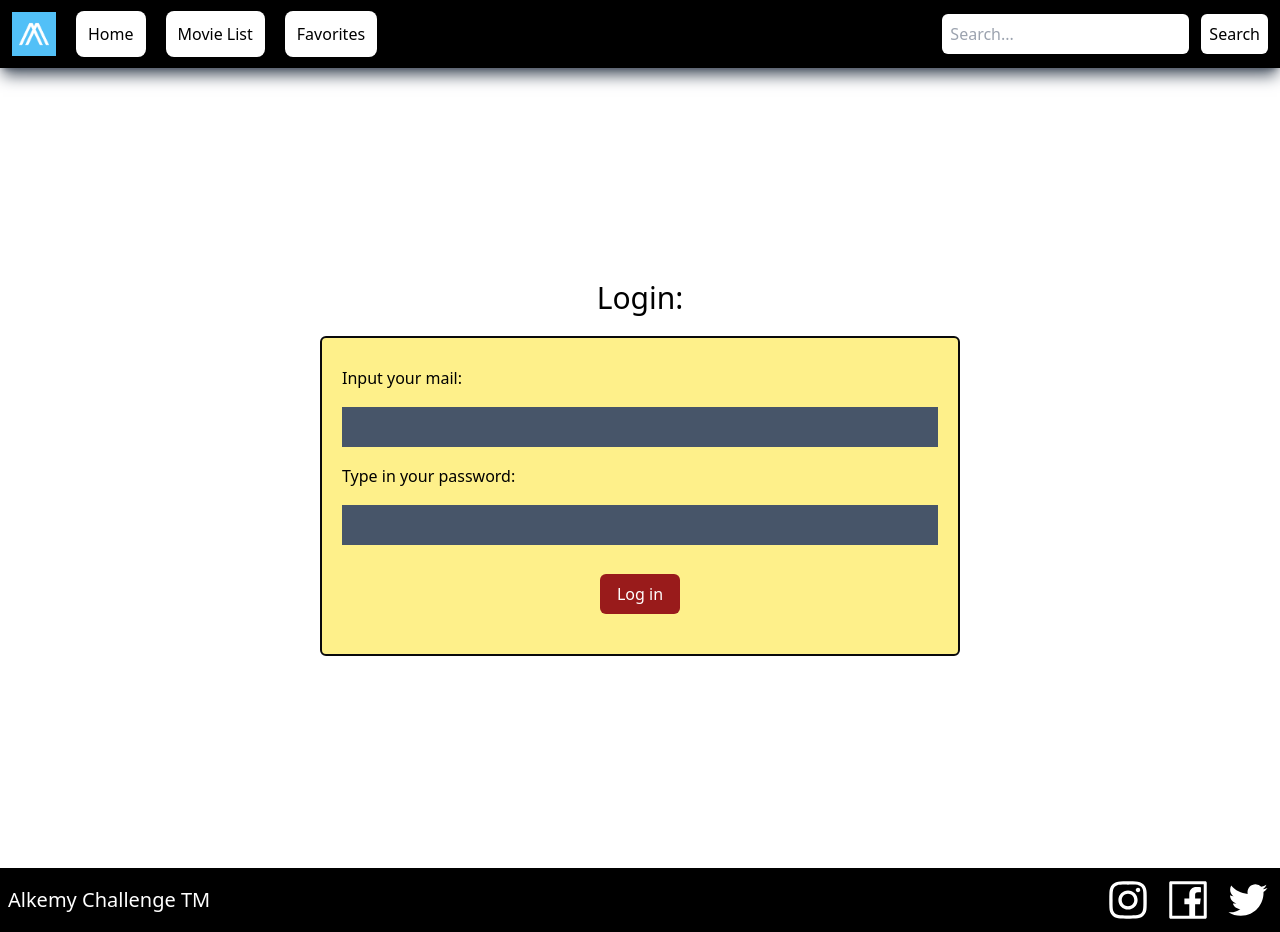
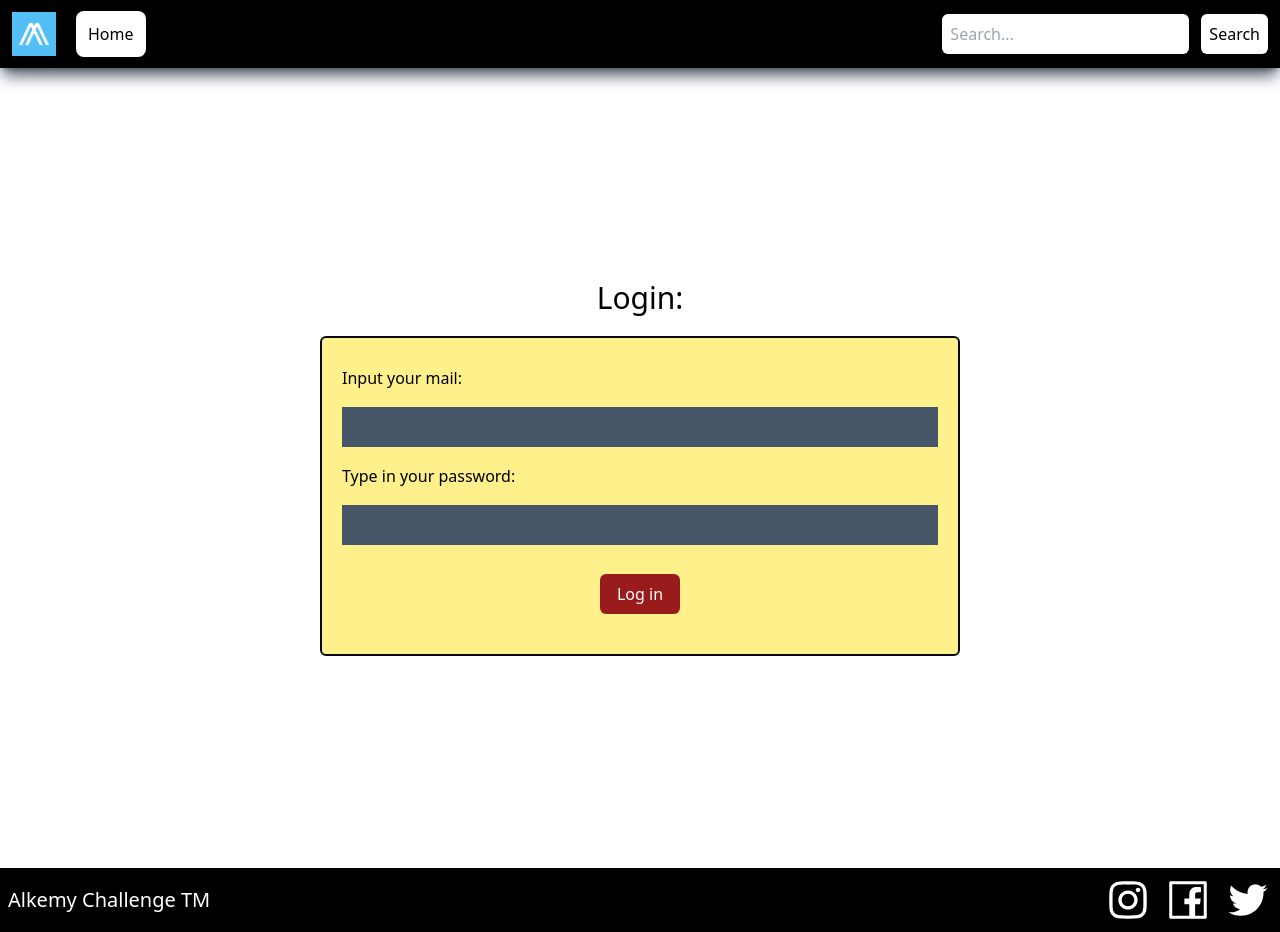
Before and after one commit to JohnFScha/movieSearchApp, a React (Create React App) app: page / in a window 1280 px wide. Built offline with nearby package versions, Linux system fonts and the light colour scheme; no server answers.

Commit message:
conditional rendering in header to prevent routing

```diff
--- a/src/Components/Header/Header.jsx
+++ b/src/Components/Header/Header.jsx
@@ -2,28 +2,43 @@ import React from "react";
 import Logo from "../../assets/alkemy.png";
 import { Link } from "react-router-dom";
 import Buscador from "../Buscador/Buscador";
+import { useSelector } from "react-redux/es/hooks/useSelector";
 
 const Header = () => {
+  const token = useSelector((state) => state.auth.token);
+
   return (
     <header className="flex justify-between bg-black text-white p-3 shadow-lg shadow-gray-600 sticky top-0">
       <div className="flex justify-center items-center gap-5">
         <img src={Logo} alt="alkemy" className="w-11 h-auto" />
         <ul className="flex gap-5">
+          {!token ? (
             <li>
-            <Link to={'/'} className="p-3 rounded-lg bg-white text-black">
+              <Link to={"/"} className="p-3 rounded-lg bg-white text-black">
                 Home
               </Link>
             </li>
+          ) : null}
+          {token ? (
             <li>
-            <Link to={'/listado'} className="p-3 rounded-lg bg-white text-black">
+              <Link
+                to={"/listado"}
+                className="p-3 rounded-lg bg-white text-black"
+              >
                 Movie List
               </Link>
             </li>
+          ) : null}
+          {token ? (
             <li>
-            <Link to={'/favoritos'} className="p-3 rounded-lg bg-white text-black">
+              <Link
+                to={"/favoritos"}
+                className="p-3 rounded-lg bg-white text-black"
+              >
                 Favorites
               </Link>
             </li>
+          ) : null}
         </ul>
       </div>
       <Buscador />
--- a/src/Components/Listado/Listado.jsx
+++ b/src/Components/Listado/Listado.jsx
@@ -1,4 +1,4 @@
-import React, { useEffect, useCallback } from "react";
+import React, { useEffect } from "react";
 import MovieListContainer from "../MovieListContainer/MovieListContainer";
 import Loader from "../Loader/Loader";
 import { generateNumberArray } from "../../utils/createRange";
@@ -19,17 +19,11 @@ const Listado = ({
     setTimeout(() => {
       fetchMovies(page);
     }, 1500);
-  }, []);
+  }, [page]);
 
-  const handlePage = useCallback(
-    (num) => {
-      fetchMoviesRequest(page);
-      setTimeout(() => {
-        fetchMovies(num);
-      }, 1500);
-    },
-    [page]
-  );
+  const handlePage = (num) => {
+    fetchMoviesRequest(num);
+  };
 
   return (
     <main className="min-h-screen">
```
Lines whose indentation alone changed are shown as unchanged.
